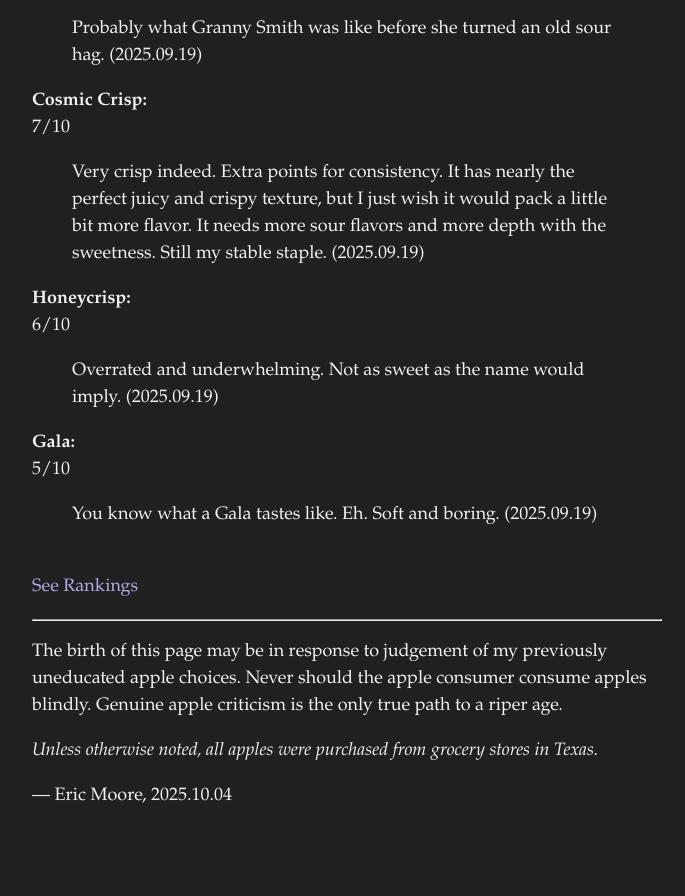
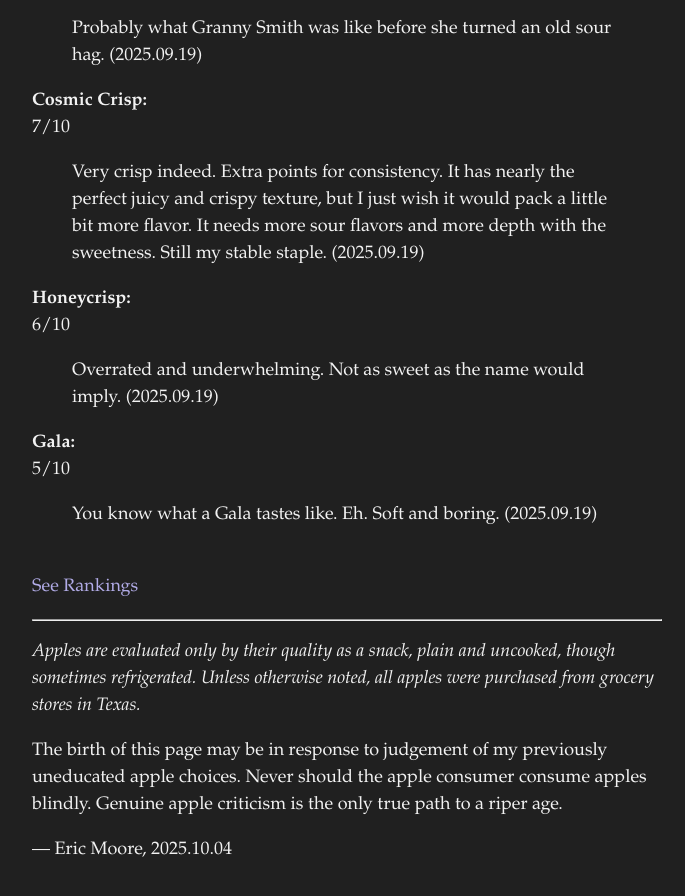
Before and after one commit to ericstmoore/ericstmoore.github.io, a Jekyll site: the page built from thoughts/apples.md, in a window 1280 px wide and 900 px high, scrolled down 2511 px. Shown: the top 896 px of the window, without its empty margins (293-978 px from the left). Built offline with Jekyll 4.4.1, drawn with Linux system fonts in a browser that asks for light colours; before the commit the page ends 3357 px from its top, so only the background shows below that.

Commit message:
apple subtitle revised

```diff
--- a/thoughts/apples.md
+++ b/thoughts/apples.md
@@ -20,9 +20,9 @@
 
 ___
 
+_Apples are evaluated only by their quality as a snack, plain and uncooked, though sometimes refrigerated. Unless otherwise noted, all apples were purchased from grocery stores in Texas._
+
 The birth of this page may be in response to judgement of my previously uneducated apple choices.
 Never should the apple consumer consume apples blindly. Genuine apple criticism is the only true path to a riper age.
 
-_Unless otherwise noted, all apples were purchased from grocery stores in Texas._
-
 &mdash; Eric Moore, 2025.10.04
```
